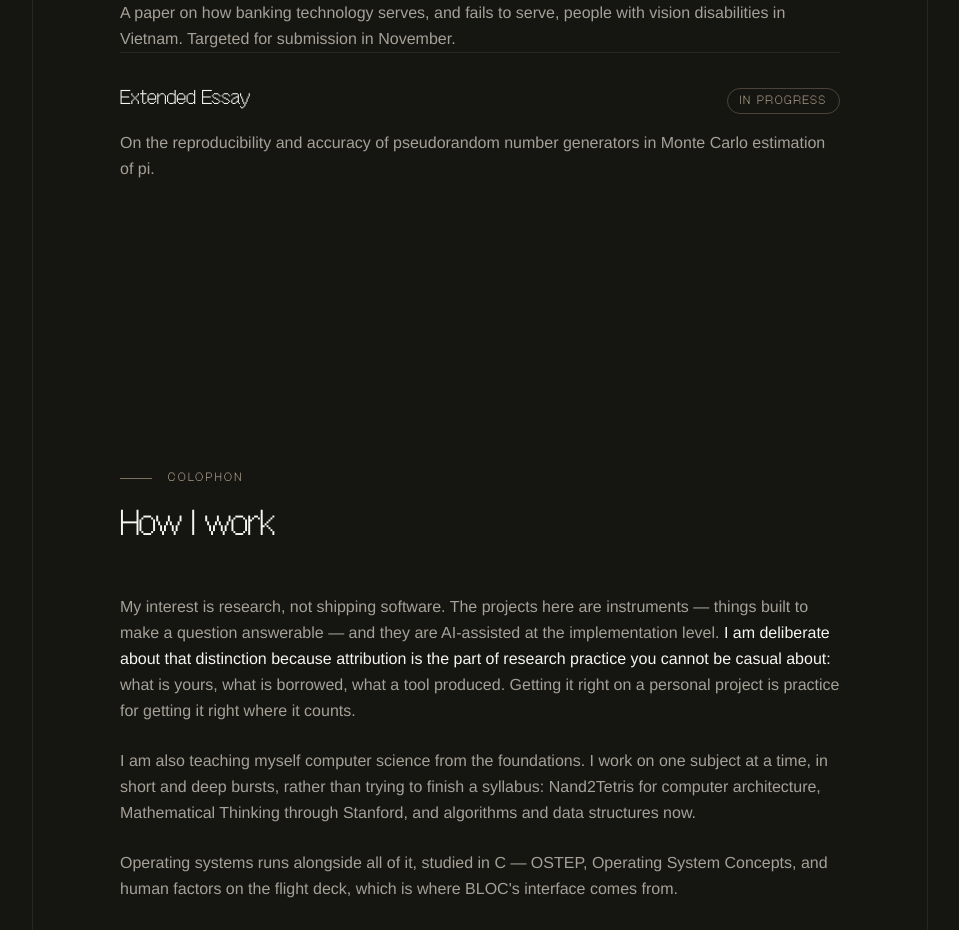
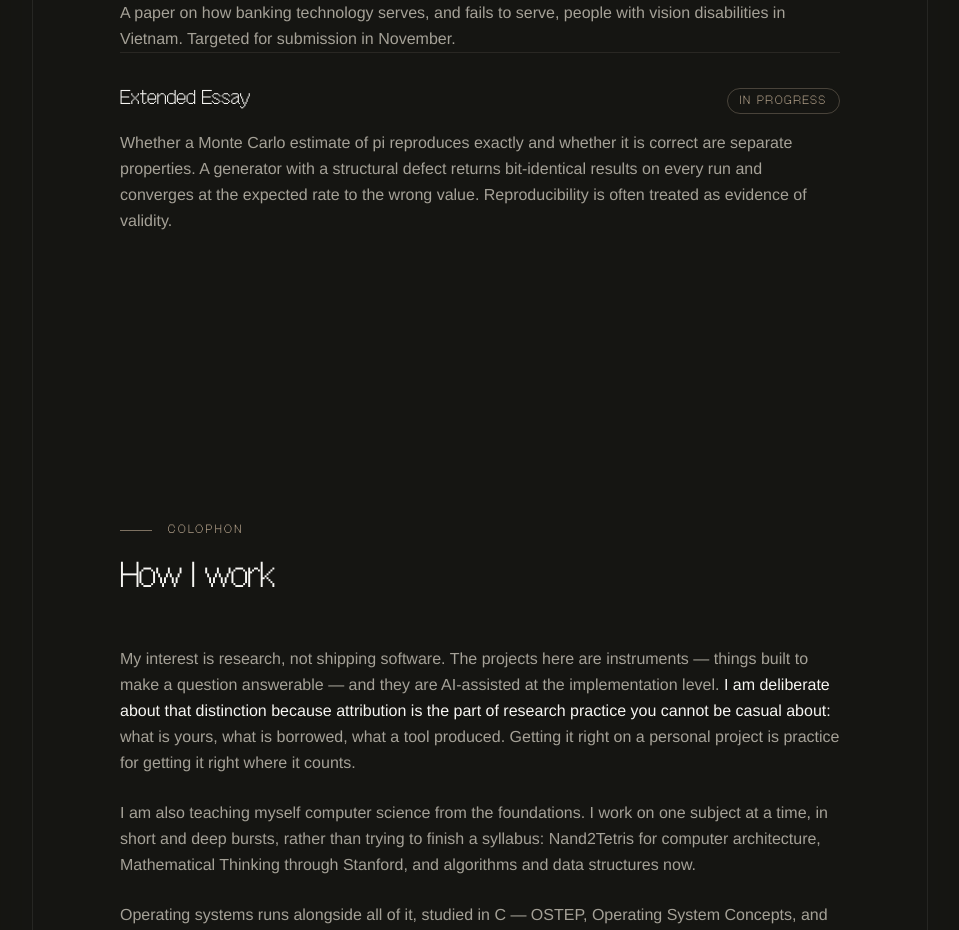
Before and after one commit to soya-00/portfolio, a React (Vite) app: page / in a window 1280 px wide. Shown: the part 7400-8330 px from the top of the page, without its empty margins (160-1119 px from the left). Built offline with nearby package versions, Linux system fonts and the light colour scheme.

Commit message:
Update Research.tsx

```diff
--- a/src/components/Research.tsx
+++ b/src/components/Research.tsx
@@ -56,8 +56,9 @@ export default function Research() {
       </Entry>
 
       <Entry title="Extended Essay" state="In progress" delay={0.12}>
-        On the reproducibility and accuracy of pseudorandom number generators in
-        Monte Carlo estimation of pi.
+        Whether a Monte Carlo estimate of pi reproduces exactly and whether it is correct are separate properties.
+        A generator with a structural defect returns bit-identical results on every run and converges at the expected
+        rate to the wrong value. Reproducibility is often treated as evidence of validity.
       </Entry>
     </Section>
   );
```
